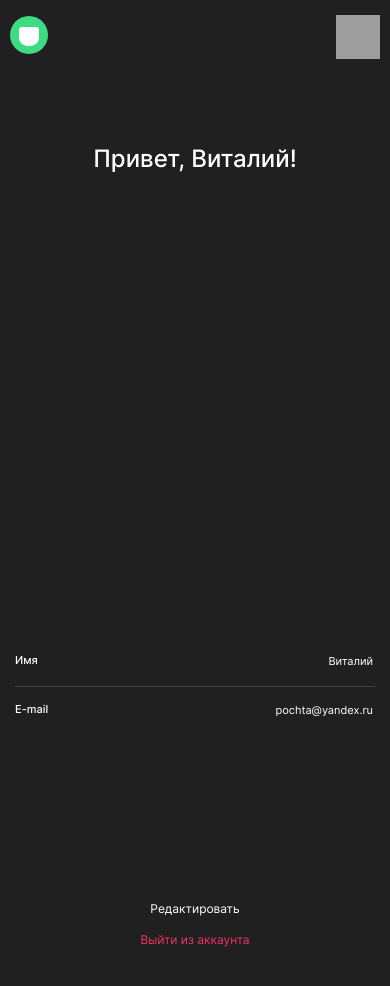
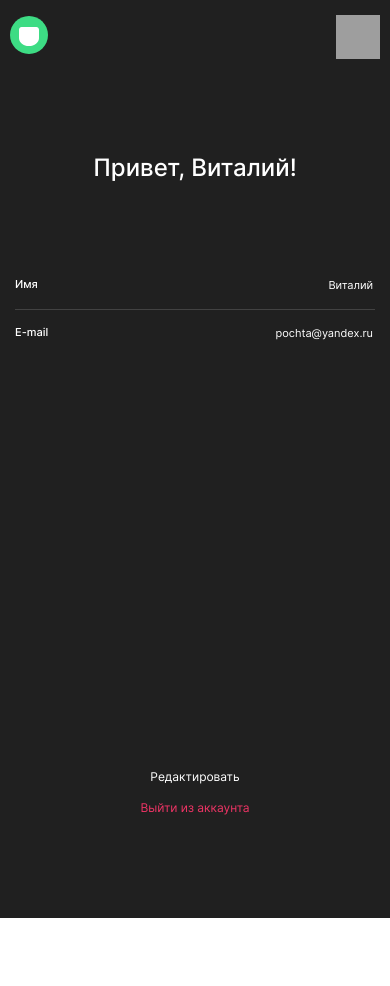
Before and after one commit to Telassu/movies-explorer-frontend, a React (Create React App) app: page /profile in a window 390 px wide. After the commit the page ends 918 px from the top, so only its background shows below. Built offline with nearby package versions, Linux system fonts and the light colour scheme; grey boxes are pictures that could not be loaded.

Commit message:
исправление кнопки форм

```diff
--- a/src/components/Form/Form.css
+++ b/src/components/Form/Form.css
@@ -1,6 +1,9 @@
 .form-container {
   width: 396px;
   margin: auto;
+  display: flex;
+  flex-direction: column;
+  justify-content: center;
 }
 
 .logo {
@@ -12,7 +15,7 @@
   font-weight: 500;
   font-size: 24px;
   line-height: 29px;
-  margin: 40px auto;
+  margin: 40px 0;
 }
 
 .form {
@@ -123,8 +126,6 @@
   .form-container {
     width: 100%;
     box-sizing: border-box;
-    display: flex;
-    flex-direction: column;
     align-items: center;
     justify-content: space-between;
     padding-top: 56px;
@@ -133,7 +134,9 @@
 
   .form {
     width: calc(100% - 60px);
-    margin-top: 80px;
+    height: calc(100vh - 250px);
+    justify-content: space-between;
+    margin-top: 40px;
   }
 
   .form__save-button {
--- a/src/components/Form/Form.js
+++ b/src/components/Form/Form.js
@@ -15,12 +15,10 @@ function Form(props) {
         <form
           className={`form form_${props.name}`}
           name={props.name}
-          onSubmit={props.handleSubmit}
-          noValidate
-        >
+          onSubmit={props.onSubmit}
+        ><div>
             {props.children}
             <span className={`input-error ${props.name}-input-error`}></span>
-        </form>
           </div>
           <div className="form__buttons">
             <button
@@ -28,6 +26,7 @@ function Form(props) {
               //         disabled={!props.isValid}
               type="submit"
               aria-label="сохранить изменения"
+              onClick={props.onClick}
             >
               {props.buttonText}
             </button>
@@ -35,6 +34,8 @@ function Form(props) {
               <Link className={`form__link form__link_${props.name}`} to={props.link}>{props.linkText}</Link>
             </p>
           </div>
+        </form>
+      </div>
     </>
   );
 };
--- a/src/components/Login/Login.js
+++ b/src/components/Login/Login.js
@@ -4,6 +4,7 @@ import Form from "../Form/Form";
 
 
 function Login() {
+
   return (
     <Form
       name="login"
--- a/src/components/Profile/Profile.css
+++ b/src/components/Profile/Profile.css
@@ -117,16 +117,13 @@
 }
 
 @media screen and (max-width: 430px) {
-  .profile {
-    justify-content: space-between;
-    padding-top: 70px;
-  }
 
   .profile__title {
-    margin: 0;
+    margin-bottom: 80px;
   }
   .profile__form {
     width: calc(100% - 30px);
+    height: calc(100% - 250px);
   }
 
   .profile__label {
```
Lines whose indentation alone changed are shown as unchanged.
